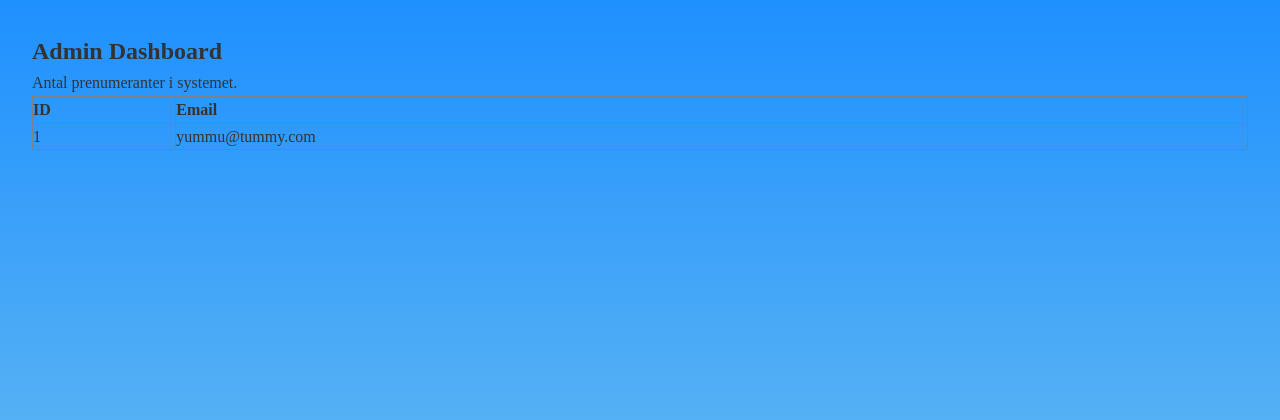
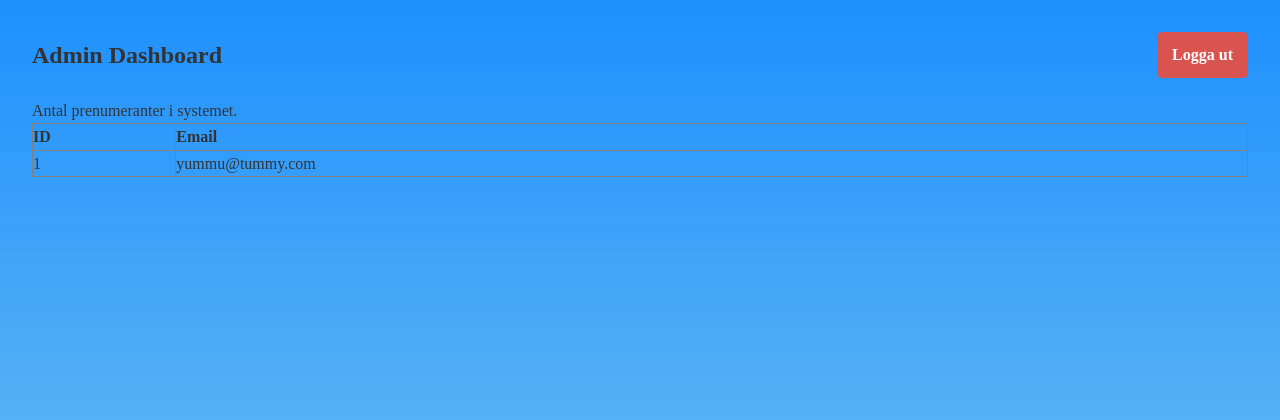
Before and after one commit to stanko-droid/Demo-G6, a Flask app: page /admin/dashboard in a window 1280 px wide. Shown: the top 420 px of the page. Run offline with Flask 3, Linux system fonts and the light colour scheme; a user stored in the database is signed in.

Commit message:
add knapp1

```diff
--- a/application/presentation/templates/admin/dashboard.html
+++ b/application/presentation/templates/admin/dashboard.html
@@ -2,7 +2,14 @@
 
 {% block content %}
 <div style="margin: 2rem;">
-    <h2>Admin Dashboard</h2>
+
+    <div style="display: flex; justify-content: space-between; align-items: center; margin-bottom: 20px;">
+        <h2>Admin Dashboard</h2>
+        <a href="{{ url_for('admin_bp.logout') }}" style="background-color: #d9534f; color: white; padding: 10px 15px; text-decoration: none; border-radius: 5px; font-weight: bold;">
+            Logga ut
+        </a>
+    </div>
+
     <p>Antal prenumeranter i systemet.</p>
 
     <table border="1" cellpadding="10" style="border-collapse: collapse; width: 100%;">
```
